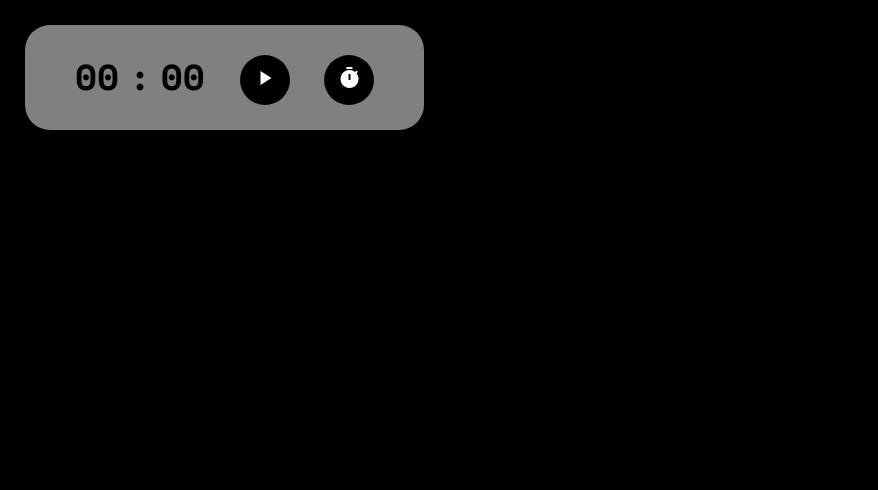
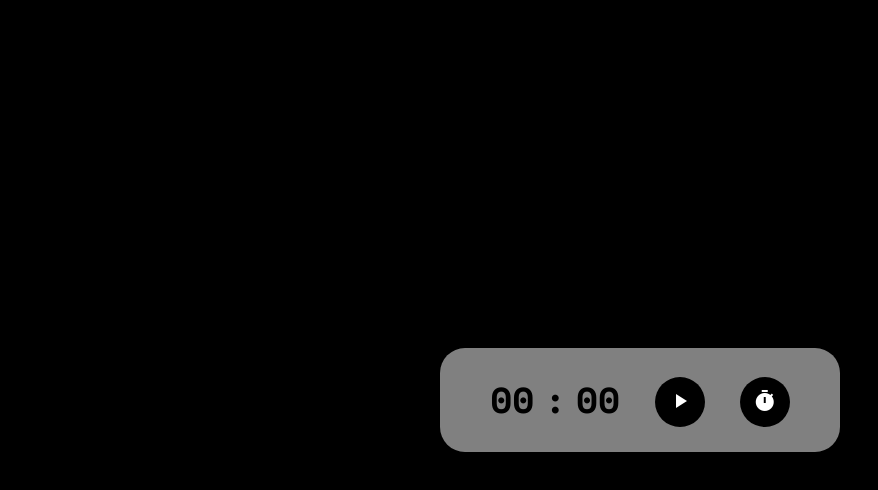
Before and after one commit to fabianfrankwerner/timer, a plain HTML site: page index.html in a window 1280 px wide. Shown: the whole page, without its empty margins (0-878 px from the left). Drawn offline with nearby package versions, Linux system fonts and the light colour scheme.

Commit message:
finishing touches

```diff
--- a/css/main.css
+++ b/css/main.css
@@ -1,8 +1,16 @@
-body {
+html, body {
     font-family: 'Space Mono', monospace;
     background: #000000;
-    margin: 25px;
+    height: 100%;
+    margin: 0;
 }
+
+.timer-container {
+    display: flex;
+    justify-content: center;
+    align-items: center;
+    height: 100%;
+  }
 
 .timer {
     display: inline-block;
--- a/index.html
+++ b/index.html
@@ -6,6 +6,7 @@
     <meta http-equiv="X-UA-Compatible" content="IE=edge">
     <meta name="viewport" content="width=device-width, initial-scale=1.0">
     <title>Timer</title>
+    <link rel="icon" type="image/svg+xml" href="favicon.svg">
     <link rel="preconnect" href="https://fonts.googleapis.com">
     <link rel="preconnect" href="https://fonts.gstatic.com" crossorigin>
     <link href="https://fonts.googleapis.com/css2?family=Space+Mono:ital,wght@0,400;0,700;1,400;1,700&display=swap" rel="stylesheet">
@@ -14,7 +15,9 @@
 </head>
 
 <body>
-    <div class="timer"></div>
+    <div class="timer-container">
+        <div class="timer"></div>
+    </div>
     <script src="js/main.js" type="module"></script>
 </body>
 
--- a/js/time.js
+++ b/js/time.js
@@ -31,8 +31,17 @@ export default class Timer {
                 alert("“Our work is great; our time is short; the consequences of our labors are infinite.” — John Newton")
             }
         });
+
+        this.updateTitleInterval = setInterval(() => {
+            this.updateTitle();
+        }, 1000);
     }
 
+    updateTitle() {
+        const minutes = Math.floor(this.remainingSeconds / 60);
+        const seconds = this.remainingSeconds % 60;
+        document.title = `${minutes.toString().padStart(2, "0")}:${seconds.toString().padStart(2, "0")} | Timer`;
+    }
 
     updateInterfaceTime() {
         const minutes = Math.floor(this.remainingSeconds / 60);
```
Also changed, not shown: favicon.svg (added).
